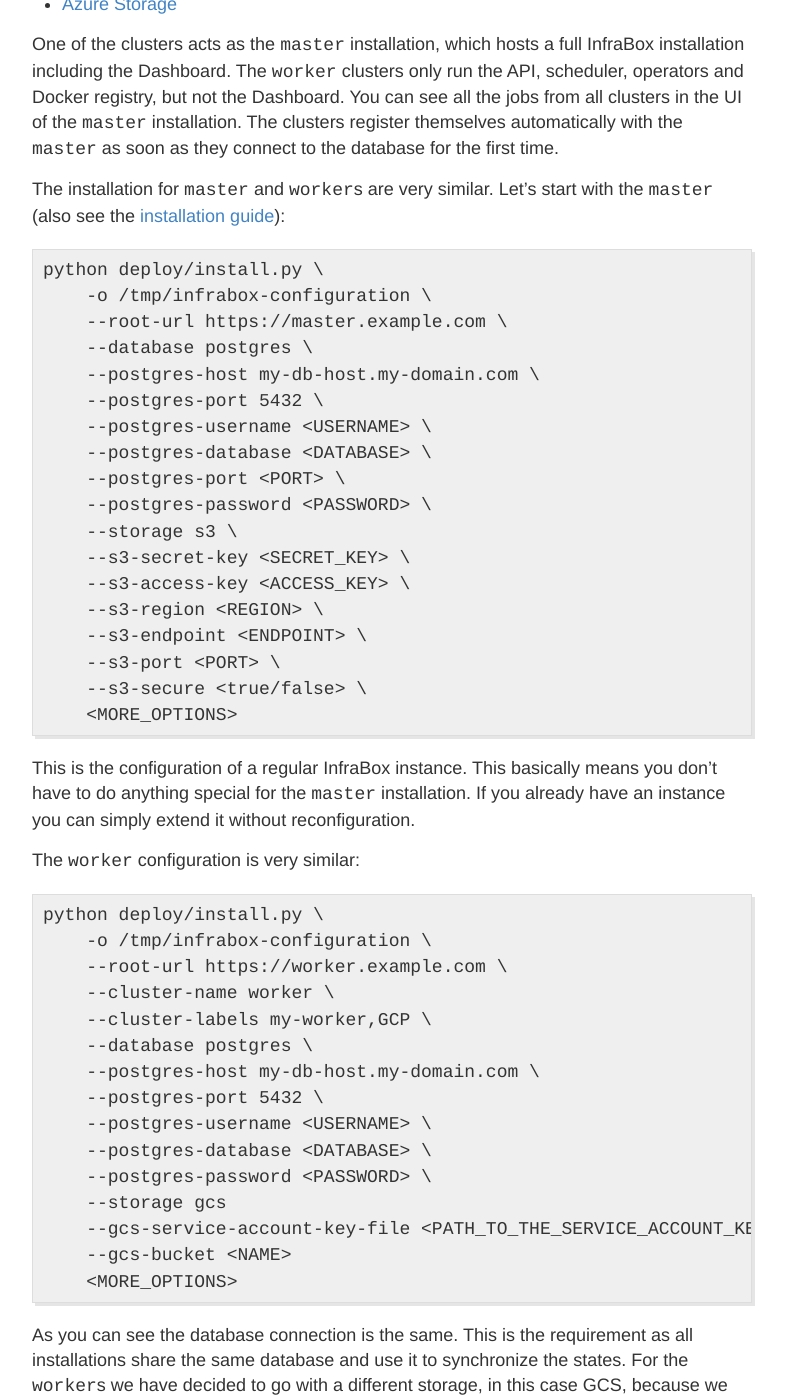
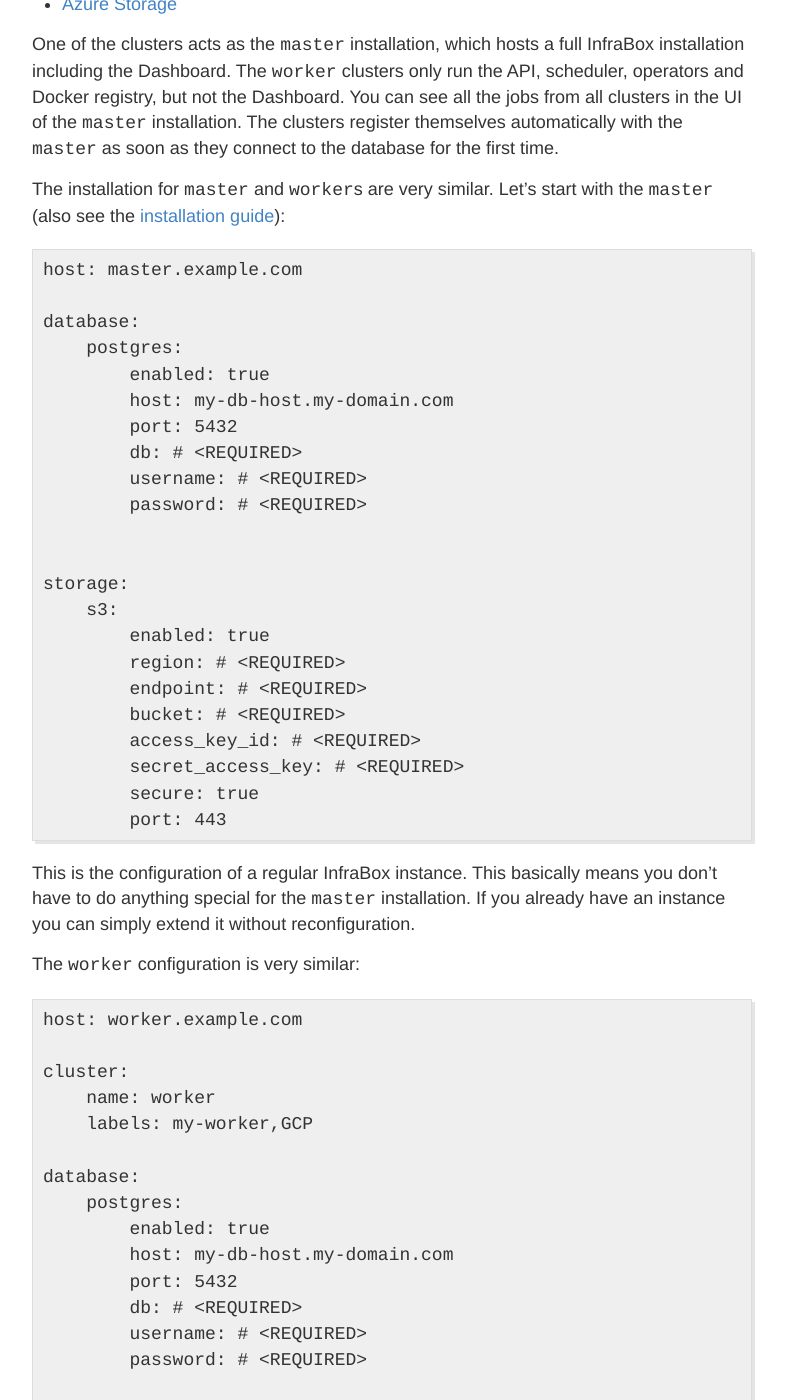
Before and after one commit to InfraBox/blog, a Jekyll site: the page built from _posts/2018-6-03-Multi-Cluster.md, in a window 1280 px wide and 1400 px high, scrolled down 1490 px. Shown: the whole window, without its empty margins (248-1034 px from the left). Built offline with Jekyll 4.4.1, drawn with Linux system fonts in a browser that asks for light colours; some of the changed text lies outside the part shown.

Commit message:
update configuration to reflect latest changes

```diff
--- a/_posts/2018-6-03-Multi-Cluster.md
+++ b/_posts/2018-6-03-Multi-Cluster.md
@@ -60,24 +60,28 @@ the `master` (also see the [installation guide](
 https://github.com/SAP/InfraBox/tree/master/docs)):
 
 {% highlight AnyLanguage %}
-python deploy/install.py \
-    -o /tmp/infrabox-configuration \
-    --root-url https://master.example.com \
-    --database postgres \
-    --postgres-host my-db-host.my-domain.com \
-    --postgres-port 5432 \
-    --postgres-username <USERNAME> \
-    --postgres-database <DATABASE> \
-    --postgres-port <PORT> \
-    --postgres-password <PASSWORD> \
-    --storage s3 \
-    --s3-secret-key <SECRET_KEY> \
-    --s3-access-key <ACCESS_KEY> \
-    --s3-region <REGION> \
-    --s3-endpoint <ENDPOINT> \
-    --s3-port <PORT> \
-    --s3-secure <true/false> \
-    <MORE_OPTIONS>
+host: master.example.com
+
+database:
+    postgres:
+        enabled: true
+        host: my-db-host.my-domain.com
+        port: 5432
+        db: # <REQUIRED>
+        username: # <REQUIRED>
+        password: # <REQUIRED>
+
+
+storage:
+    s3:
+        enabled: true
+        region: # <REQUIRED>
+        endpoint: # <REQUIRED>
+        bucket: # <REQUIRED>
+        access_key_id: # <REQUIRED>
+        secret_access_key: # <REQUIRED>
+        secure: true
+        port: 443
 {% endhighlight %}
 
 This is the configuration of a regular InfraBox instance. This basically
@@ -88,38 +92,44 @@ reconfiguration.
 The `worker` configuration is very similar:
 
 {% highlight AnyLanguage %}
-python deploy/install.py \
-    -o /tmp/infrabox-configuration \
-    --root-url https://worker.example.com \
-    --cluster-name worker \
-    --cluster-labels my-worker,GCP \
-    --database postgres \
-    --postgres-host my-db-host.my-domain.com \
-    --postgres-port 5432 \
-    --postgres-username <USERNAME> \
-    --postgres-database <DATABASE> \
-    --postgres-password <PASSWORD> \
-    --storage gcs
-    --gcs-service-account-key-file <PATH_TO_THE_SERVICE_ACCOUNT_KEY_FILE>
-    --gcs-bucket <NAME>
-    <MORE_OPTIONS>
+host: worker.example.com
+
+cluster:
+    name: worker
+    labels: my-worker,GCP
+
+database:
+    postgres:
+        enabled: true
+        host: my-db-host.my-domain.com
+        port: 5432
+        db: # <REQUIRED>
+        username: # <REQUIRED>
+        password: # <REQUIRED>
+
+
+storage:
+    gcs:
+        enabled: true
+        bucket: # <REQUIRED>
+        service_account: # <REQUIRED>
 {% endhighlight %}
 
 As you can see the database connection is the same. This is the requirement
 as all installations share the same database and use it to synchronize the
 states. For the `worker`s we have decided to go with a different storage, in
 this case GCS, because we assume the cluster is running on GCP and GCS is
-then a natural choice. Also the `worker` has a different `--root-url`. This
+then a natural choice. Also the `worker` has a different `host`. This
 is important, because the API servers of each installation must talk to
 each other. So you have to make sure that you assign a domain to each
 cluster which can be accessed by the other clusters. The big difference to
-the `master` is the configuration for the `--cluster-name` and
-`--cluster-labels`. The `--cluster-name` decides whether this is the
-`master` or `worker`. The default value for `--cluster-name` is `master`.
+the `master` is the configuration for the `cluster.name` and
+`cluster.labels`. The `cluster.name` decides whether this is the
+`master` or `worker`. The default value for `cluster.name` is `master`.
 Every other name is treated as a `worker`. Make sure you have only one
 cluster with the name `master`!
 
-Additionally you can, but don't have to, specify `--cluster-labels`. They
+Additionally you can, but don't have to, specify `cluster.labels`. They
 can be used in your job definition to force the scheduler to place a job on
 a certain cluster.
 
@@ -150,17 +160,17 @@ attached.
 
 There's the special label `default`. Every cluster which has this label
 assigned is supposed to run jobs which don't have any selector set. If you
-dont set `--cluster-labels` then the `default` label will be attached to
+dont set `cluster.labels` then the `default` label will be attached to
 the cluster, meaning that the cluster may start every job which doesn't
 have a `label.selector` forcing it to some other cluster. You may also set
 the `default` label together with other labels like
-`--cluster-labels=default,GCP`. Then every job which does not have a
+`cluster.labels=default,GCP`. Then every job which does not have a
 `cluster.selector` and the ones with a selector for `GCP` will be run on
 this cluster.
 
 Coming back to the autoscaling scenario from above. This can be easily
 achieved by configuring your regular `master` cluster and a second `worker`
-cluster with `--cluster-labels=default` (maybe even with auto-scaling on,
+cluster with `cluster.labels=default` (maybe even with auto-scaling on,
 in case it's running on a cloud). Now you can run a lot more jobs and have
 to only pay for what you use on a cloud. If you want to disable a `worker`
 cluster you can do this (currently with SQL, soon in the UI):
```
